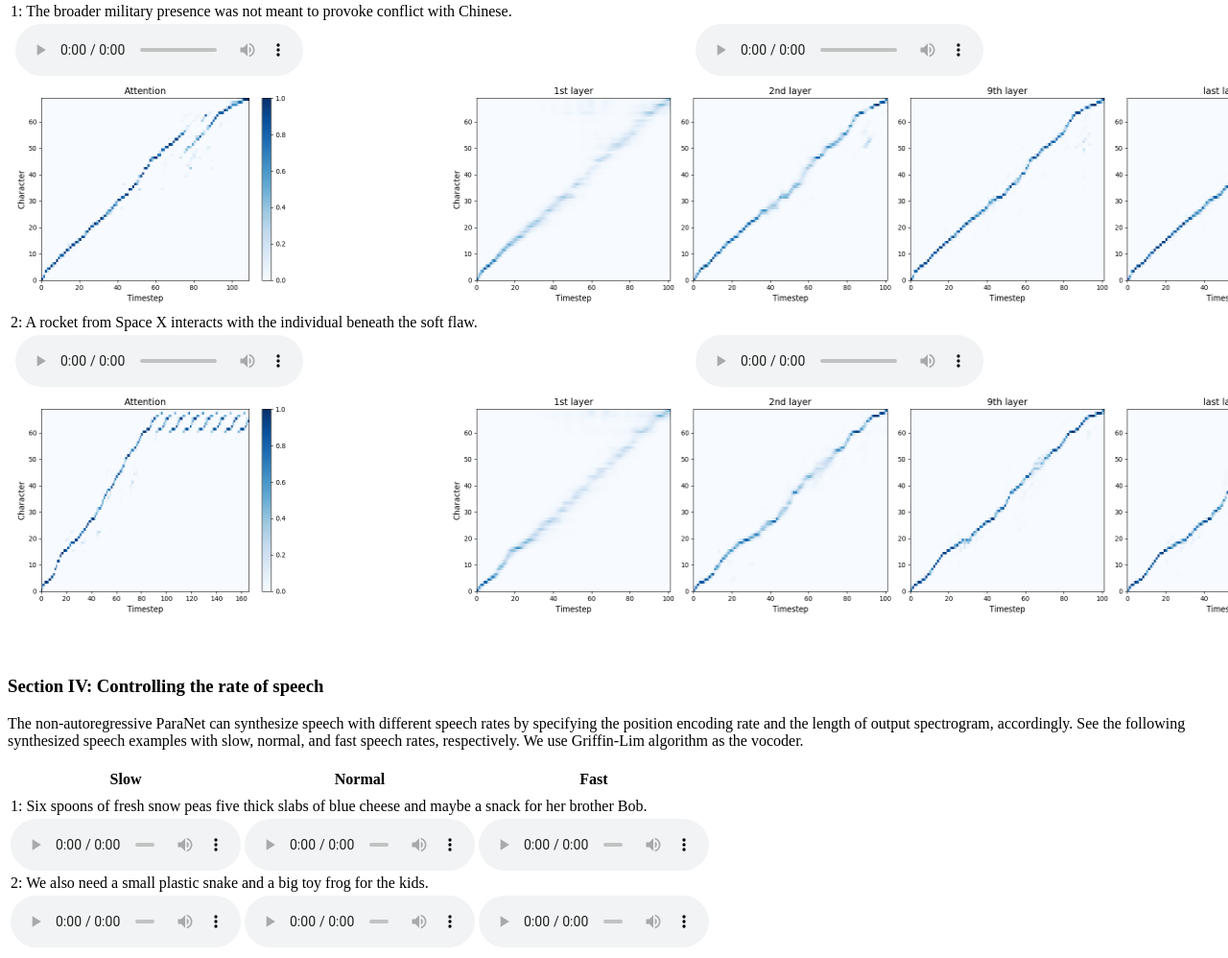
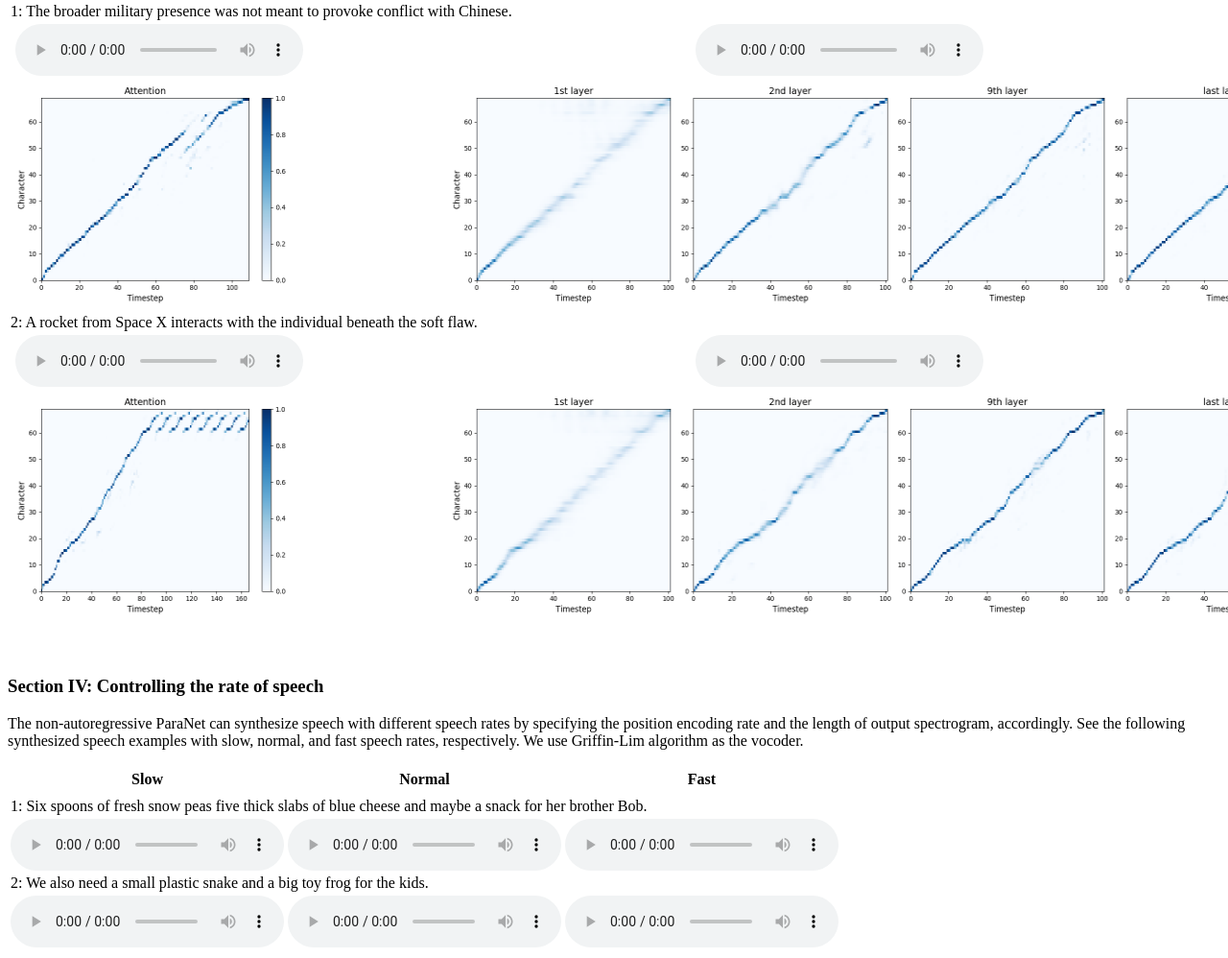
Before and after one commit to parallel-neural-tts-demo/parallel-neural-tts-demo.github.io, a plain HTML site: page index.html in a window 1280 px wide. Shown: the part 1659-2657 px from the top of the page at 96% size. Drawn offline with Linux system fonts and the light colour scheme.

Commit message:
modify audio box size

```diff
--- a/index.html
+++ b/index.html
@@ -273,17 +273,17 @@
           <td colspan="3"><span>1: Six spoons of fresh snow peas five thick slabs of blue cheese and maybe a snack for her brother Bob.</td></span>
         </tr>
         <tr>
-          <td><audio controls style="width: 240px;"><source src="samples/speed/u2_slow.wav" type="audio/wav"></audio></td>
-          <td><audio controls style="width: 240px;"><source src="samples/speed/u2_normal.wav" type="audio/wav"></audio></td>
-          <td><audio controls style="width: 240px;"><source src="samples/speed/u2_fast.wav" type="audio/wav"></audio></td>
+          <td><audio controls style="width: 285px;"><source src="samples/speed/u2_slow.wav" type="audio/wav"></audio></td>
+          <td><audio controls style="width: 285px;"><source src="samples/speed/u2_normal.wav" type="audio/wav"></audio></td>
+          <td><audio controls style="width: 285px;"><source src="samples/speed/u2_fast.wav" type="audio/wav"></audio></td>
         </tr>
         <tr>
           <td colspan="3"><span>2: We also need a small plastic snake and a big toy frog for the kids.</td></span>
         </tr>
         <tr>
-          <td><audio controls style="width: 240px;"><source src="samples/speed/u3_slow.wav" type="audio/wav"></audio></td>
-          <td><audio controls style="width: 240px;"><source src="samples/speed/u3_normal.wav" type="audio/wav"></audio></td>
-          <td><audio controls style="width: 240px;"><source src="samples/speed/u3_fast.wav" type="audio/wav"></audio></td>
+          <td><audio controls style="width: 285px;"><source src="samples/speed/u3_slow.wav" type="audio/wav"></audio></td>
+          <td><audio controls style="width: 285px;"><source src="samples/speed/u3_normal.wav" type="audio/wav"></audio></td>
+          <td><audio controls style="width: 285px;"><source src="samples/speed/u3_fast.wav" type="audio/wav"></audio></td>
         </tr>
       </tbody>
     </table>
```
